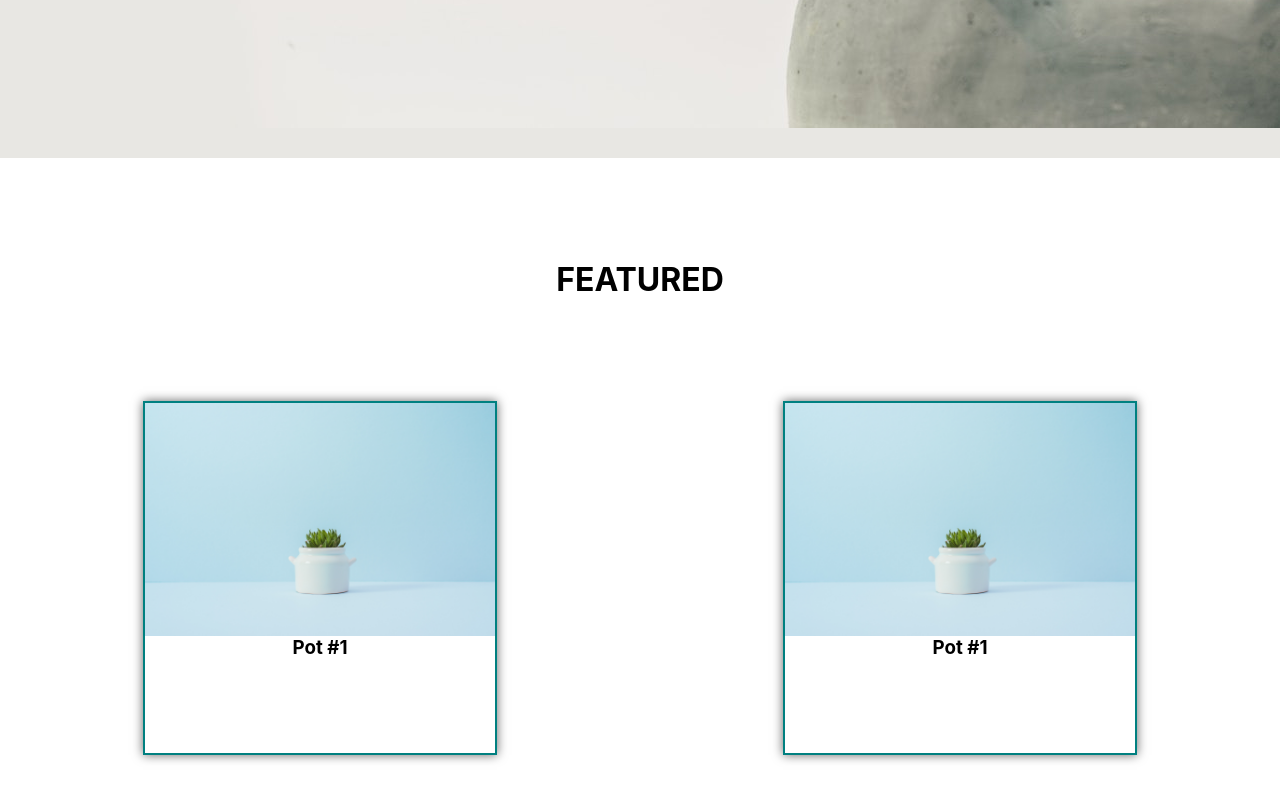
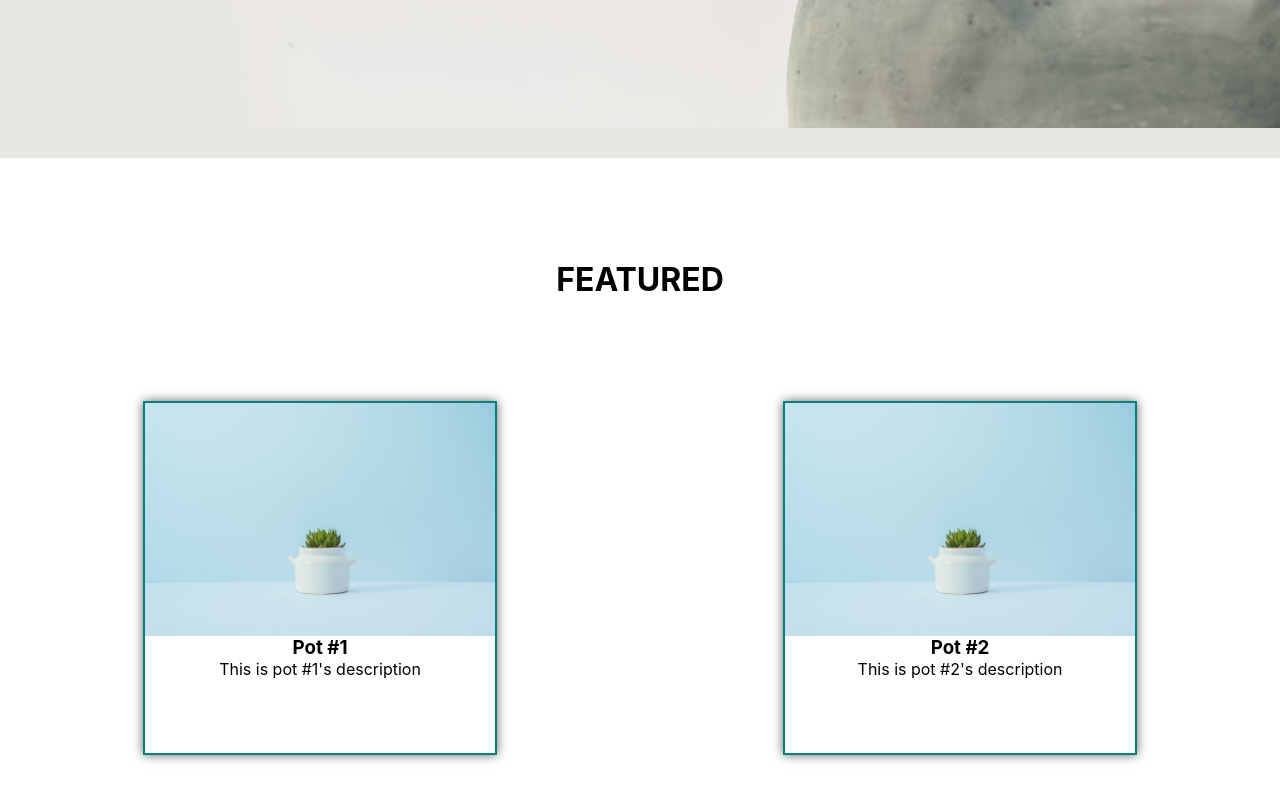
Before and after one commit to kyblockstacking/ecommerce_template, a React (Create React App) app: page / in a window 1280 px wide. Shown: the part 704-1504 px from the top of the page. Built offline with nearby package versions, Linux system fonts and the light colour scheme.

Commit message:
added more props to featureBox

```diff
--- a/src/Components/FeaturedSection.jsx
+++ b/src/Components/FeaturedSection.jsx
@@ -10,8 +10,8 @@ class FeaturedSection extends Component {
         return (
             <div className='featuredSection'>
                 <h1 class='featuredTitle'>FEATURED</h1>
-                <FeatureBox src={pot1} />
-                <FeatureBox src={pot1} />
+                <FeatureBox src={pot1} title='Pot #1' description="This is pot #1's description" />
+                <FeatureBox src={pot1} title='Pot #2' description="This is pot #2's description" />
             </div>
         );
     };
--- a/src/Components/Reusable/FeatureBox.jsx
+++ b/src/Components/Reusable/FeatureBox.jsx
@@ -7,12 +7,15 @@ class FeatureBox extends Component {
         this.state = {};
     };
 
+    render() {
 
-    render() {
+        const { src, title, description } = this.props; // destructure incoming props for readability
+
         return (
             <div className='featureBox'>
-                <img className='pot1' src={this.props.src} alt='pot1' />
-                <h3 className='featureTitle'>Pot #1</h3>
+                <img className='pot1' src={src} alt='pot1' />
+                <h3 className='featureTitle'>{title}</h3>
+                <p className='featureDescription'>{description}</p>
             </div>
         );
     };
```
